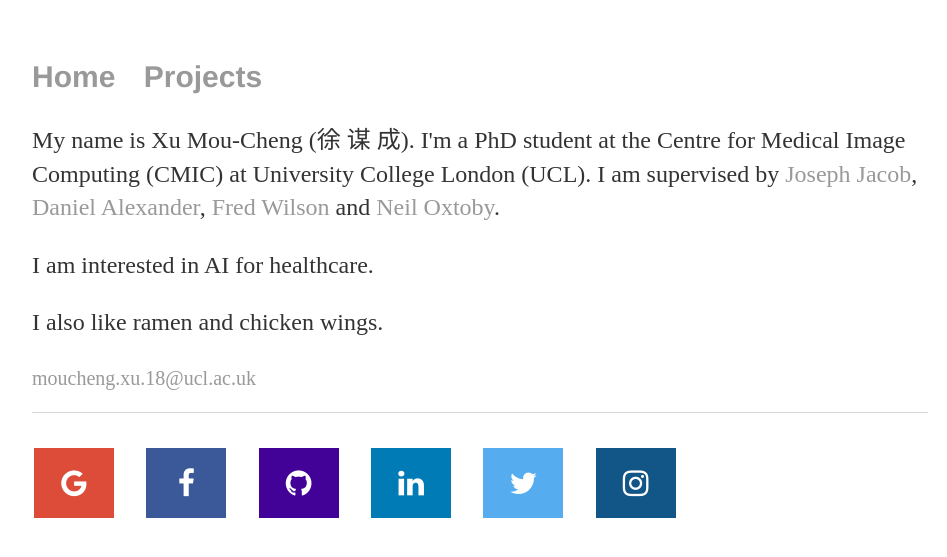
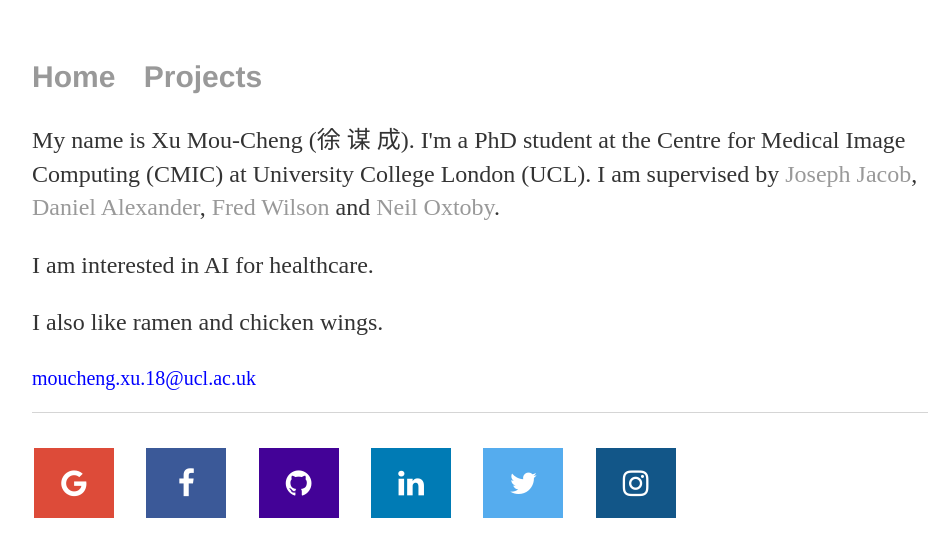
Before and after one commit to moucheng2017/mouchengxu.github.io, a Jekyll site: the page built from index.html, in a window 1280 px wide. Shown: the top 557 px of the page, without its empty margins (160-1107 px from the left). Built offline with Jekyll 4.4.1, drawn with Linux system fonts in a browser that asks for light colours.

Commit message:
Update index.html

```diff
--- a/index.html
+++ b/index.html
@@ -11,6 +11,6 @@
 		<a href="https://scholar.google.com/citations?user=uWfRPHEAAAAJ&hl=en">Neil Oxtoby</a>.</p>
 	<p>I am interested in AI for healthcare.</p>
 	<p>I also like ramen and chicken wings.</p>
-	<p style="color:blue; font-size:20px"><a href="moucheng.xu.18@ucl.ac.uk">moucheng.xu.18@ucl.ac.uk</a></p>
+	<p style="color:blue; font-size:20px">moucheng.xu.18@ucl.ac.uk</p>
 <!-- 	<img src="gsk.png" alt="gsk logo" width="120" height="100" style="vertical-align:top; float:right"> -->
 </div><!-- /.blurb -->
```
